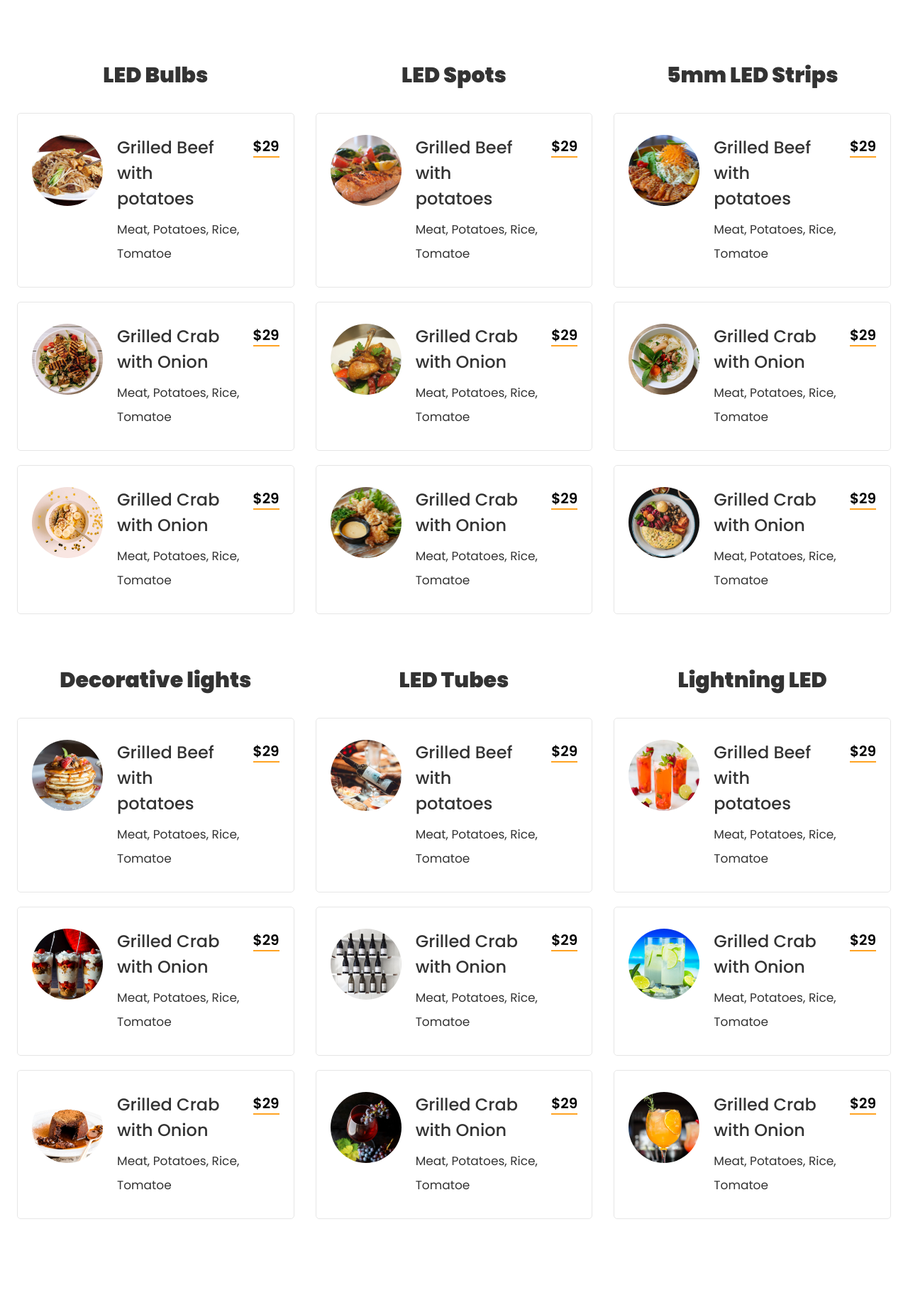
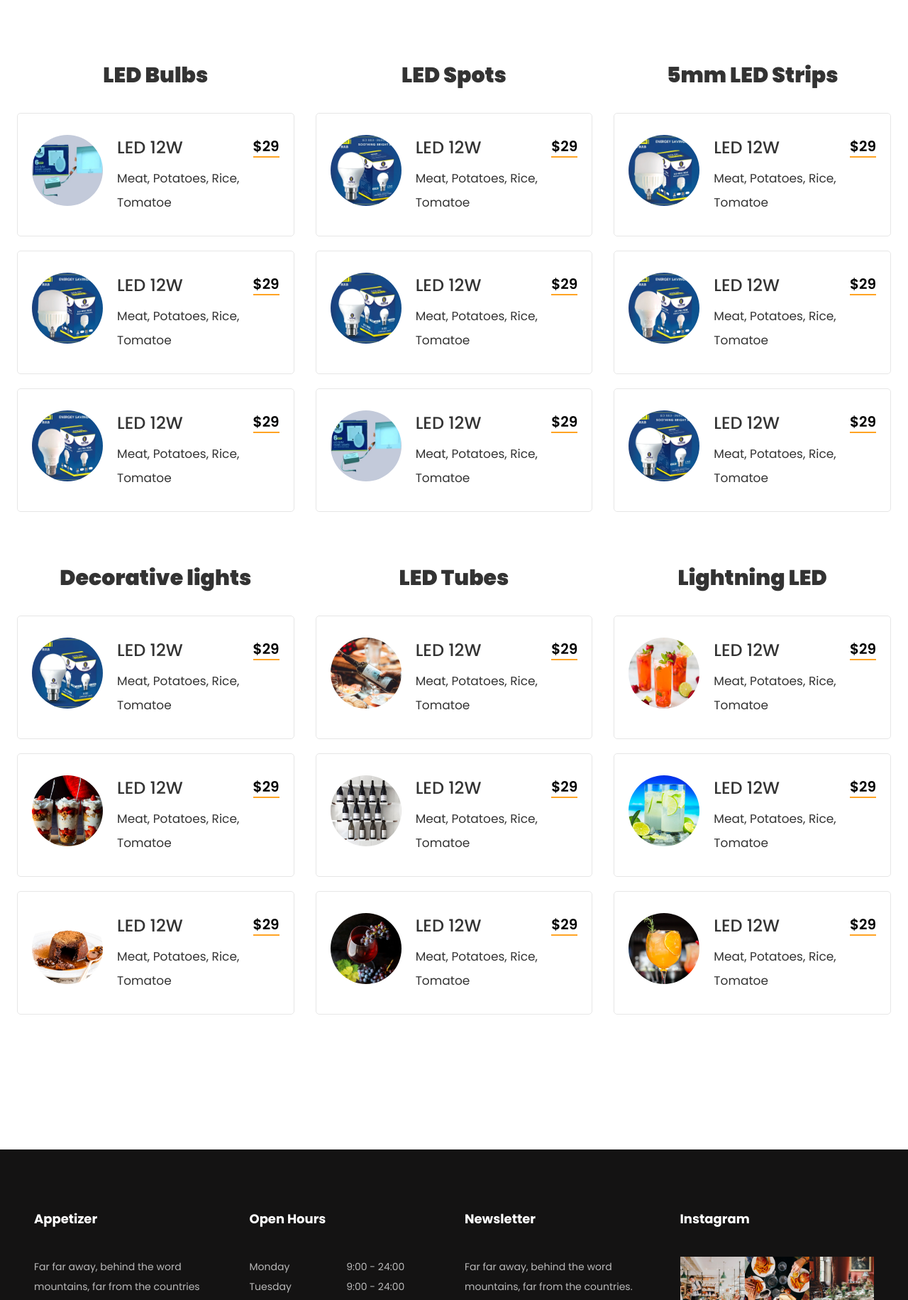
Before and after one commit to pvshameem77/faths, a PHP site: page /products.php in a window 1280 px wide. Shown: the part 590-2421 px from the top of the page at 71% size. Run offline with PHP 8.4, Linux system fonts and the light colour scheme; some libraries are stand-ins or nearby versions; some web fonts are replaced.

Commit message:
added products

```diff
--- a/products.php
+++ b/products.php
@@ -2,13 +2,19 @@
 <html lang="en">
 
 <head>
-    <title>Appetizer </title>
+    <title>FATHS LED LIGHTS </title>
+
     <meta charset="utf-8">
     <meta name="viewport" content="width=device-width, initial-scale=1, shrink-to-fit=no">
 
     <link href="https://fonts.googleapis.com/css?family=Poppins:100,200,300,400,500,600,700,800,900" rel="stylesheet">
     <link href="https://fonts.googleapis.com/css?family=Monoton&display=swap" rel="stylesheet">
     <link href="https://fonts.googleapis.com/css?family=Miss+Fajardose&display=swap" rel="stylesheet">
+
+    <link rel="apple-touch-icon" sizes="180x180" href="images/favicon/apple-touch-icon.png">
+    <link rel="icon" type="image/png" sizes="32x32" href="images/favicon/favicon-32x32.png">
+    <link rel="icon" type="image/png" sizes="16x16" href="images/favicon/favicon-16x16.png">
+    <link rel="manifest" href="/site.webmanifest">
 
     <link rel="stylesheet" href="css/open-iconic-bootstrap.min.css">
     <link rel="stylesheet" href="css/animate.css">
@@ -103,11 +109,11 @@
                         <h3>LED Bulbs</h3>
                     </div>
                     <div class="menus d-flex ftco-animate">
-                        <div class="menu-img img" style="background-image: url(images/breakfast-1.jpg);"></div>
+                        <div class="menu-img img" style="background-image: url(images/products/led.jpg);"></div>
                         <div class="text">
                             <div class="d-flex">
                                 <div class="one-half">
-                                    <h3>Grilled Beef with potatoes</h3>
+                                    <h3>LED 12W</h3>
                                 </div>
                                 <div class="one-forth">
                                     <span class="price">$29</span>
@@ -117,11 +123,11 @@
                         </div>
                     </div>
                     <div class="menus d-flex ftco-animate">
-                        <div class="menu-img img" style="background-image: url(images/breakfast-2.jpg);"></div>
+                        <div class="menu-img img" style="background-image: url(images/products/led2.jpg);"></div>
                         <div class="text">
                             <div class="d-flex">
                                 <div class="one-half">
-                                    <h3>Grilled Crab with Onion</h3>
+                                    <h3>LED 12W</h3>
                                 </div>
                                 <div class="one-forth">
                                     <span class="price">$29</span>
@@ -131,11 +137,11 @@
                         </div>
                     </div>
                     <div class="menus d-flex ftco-animate">
-                        <div class="menu-img img" style="background-image: url(images/breakfast-3.jpg);"></div>
+                        <div class="menu-img img" style="background-image: url(images/products/led3.jpg);"></div>
                         <div class="text">
                             <div class="d-flex">
                                 <div class="one-half">
-                                    <h3>Grilled Crab with Onion</h3>
+                                    <h3>LED 12W</h3>
                                 </div>
                                 <div class="one-forth">
                                     <span class="price">$29</span>
@@ -151,11 +157,11 @@
                         <h3>LED Spots</h3>
                     </div>
                     <div class="menus d-flex ftco-animate">
-                        <div class="menu-img img" style="background-image: url(images/lunch-1.jpg);"></div>
+                        <div class="menu-img img" style="background-image: url(images/products/led4.jpg);"></div>
                         <div class="text">
                             <div class="d-flex">
                                 <div class="one-half">
-                                    <h3>Grilled Beef with potatoes</h3>
+                                    <h3>LED 12W</h3>
                                 </div>
                                 <div class="one-forth">
                                     <span class="price">$29</span>
@@ -165,11 +171,11 @@
                         </div>
                     </div>
                     <div class="menus d-flex ftco-animate">
-                        <div class="menu-img img" style="background-image: url(images/lunch-2.jpg);"></div>
+                        <div class="menu-img img" style="background-image: url(images/products/led5.jpg);"></div>
                         <div class="text">
                             <div class="d-flex">
                                 <div class="one-half">
-                                    <h3>Grilled Crab with Onion</h3>
+                                    <h3>LED 12W</h3>
                                 </div>
                                 <div class="one-forth">
                                     <span class="price">$29</span>
@@ -179,11 +185,11 @@
                         </div>
                     </div>
                     <div class="menus d-flex ftco-animate">
-                        <div class="menu-img img" style="background-image: url(images/lunch-3.jpg);"></div>
+                        <div class="menu-img img" style="background-image: url(images/products/led.jpg);"></div>
                         <div class="text">
                             <div class="d-flex">
                                 <div class="one-half">
-                                    <h3>Grilled Crab with Onion</h3>
+                                    <h3>LED 12W</h3>
                                 </div>
                                 <div class="one-forth">
                                     <span class="price">$29</span>
@@ -199,11 +205,11 @@
                         <h3>5mm LED Strips</h3>
                     </div>
                     <div class="menus d-flex ftco-animate">
-                        <div class="menu-img img" style="background-image: url(images/dinner-1.jpg);"></div>
+                        <div class="menu-img img" style="background-image: url(images/products/led2.jpg);"></div>
                         <div class="text">
                             <div class="d-flex">
                                 <div class="one-half">
-                                    <h3>Grilled Beef with potatoes</h3>
+                                    <h3>LED 12W</h3>
                                 </div>
                                 <div class="one-forth">
                                     <span class="price">$29</span>
@@ -213,11 +219,11 @@
                         </div>
                     </div>
                     <div class="menus d-flex ftco-animate">
-                        <div class="menu-img img" style="background-image: url(images/dinner-2.jpg);"></div>
+                        <div class="menu-img img" style="background-image: url(images/products/led3.jpg);"></div>
                         <div class="text">
                             <div class="d-flex">
                                 <div class="one-half">
-                                    <h3>Grilled Crab with Onion</h3>
+                                    <h3>LED 12W</h3>
                                 </div>
                                 <div class="one-forth">
                                     <span class="price">$29</span>
@@ -227,11 +233,11 @@
                         </div>
                     </div>
                     <div class="menus d-flex ftco-animate">
-                        <div class="menu-img img" style="background-image: url(images/dinner-3.jpg);"></div>
+                        <div class="menu-img img" style="background-image: url(images/products/led4.jpg);"></div>
                         <div class="text">
                             <div class="d-flex">
                                 <div class="one-half">
-                                    <h3>Grilled Crab with Onion</h3>
+                                    <h3>LED 12W</h3>
                                 </div>
                                 <div class="one-forth">
                                     <span class="price">$29</span>
@@ -248,11 +254,11 @@
                         <h3>Decorative lights</h3>
                     </div>
                     <div class="menus d-flex ftco-animate">
-                        <div class="menu-img img" style="background-image: url(images/dessert-1.jpg);"></div>
+                        <div class="menu-img img" style="background-image: url(images/products/led5.jpg);"></div>
                         <div class="text">
                             <div class="d-flex">
                                 <div class="one-half">
-                                    <h3>Grilled Beef with potatoes</h3>
+                                    <h3>LED 12W</h3>
                                 </div>
                                 <div class="one-forth">
                                     <span class="price">$29</span>
@@ -266,7 +272,7 @@
                         <div class="text">
                             <div class="d-flex">
                                 <div class="one-half">
-                                    <h3>Grilled Crab with Onion</h3>
+                                    <h3>LED 12W</h3>
                                 </div>
                                 <div class="one-forth">
                                     <span class="price">$29</span>
@@ -280,7 +286,7 @@
                         <div class="text">
                             <div class="d-flex">
                                 <div class="one-half">
-                                    <h3>Grilled Crab with Onion</h3>
+                                    <h3>LED 12W</h3>
                                 </div>
                                 <div class="one-forth">
                                     <span class="price">$29</span>
@@ -300,7 +306,7 @@
                         <div class="text">
                             <div class="d-flex">
                                 <div class="one-half">
-                                    <h3>Grilled Beef with potatoes</h3>
+                                    <h3>LED 12W</h3>
                                 </div>
                                 <div class="one-forth">
                                     <span class="price">$29</span>
@@ -314,7 +320,7 @@
                         <div class="text">
                             <div class="d-flex">
                                 <div class="one-half">
-                                    <h3>Grilled Crab with Onion</h3>
+                                    <h3>LED 12W</h3>
                                 </div>
                                 <div class="one-forth">
                                     <span class="price">$29</span>
@@ -328,7 +334,7 @@
                         <div class="text">
                             <div class="d-flex">
                                 <div class="one-half">
-                                    <h3>Grilled Crab with Onion</h3>
+                                    <h3>LED 12W</h3>
                                 </div>
                                 <div class="one-forth">
                                     <span class="price">$29</span>
@@ -348,7 +354,7 @@
                         <div class="text">
                             <div class="d-flex">
                                 <div class="one-half">
-                                    <h3>Grilled Beef with potatoes</h3>
+                                    <h3>LED 12W</h3>
                                 </div>
                                 <div class="one-forth">
                                     <span class="price">$29</span>
@@ -362,7 +368,7 @@
                         <div class="text">
                             <div class="d-flex">
                                 <div class="one-half">
-                                    <h3>Grilled Crab with Onion</h3>
+                                    <h3>LED 12W</h3>
                                 </div>
                                 <div class="one-forth">
                                     <span class="price">$29</span>
@@ -376,7 +382,7 @@
                         <div class="text">
                             <div class="d-flex">
                                 <div class="one-half">
-                                    <h3>Grilled Crab with Onion</h3>
+                                    <h3>LED 12W</h3>
                                 </div>
                                 <div class="one-forth">
                                     <span class="price">$29</span>
```
Also changed, not shown: about.php (+6 -1 lines), contact.php (+7 -2 lines), index.php (+13 -8 lines), images/favicon/android-chrome-192x192.png (added), images/favicon/android-chrome-512x512.png (added), images/favicon/apple-touch-icon.png (added), images/favicon/favicon-16x16.png (added), images/favicon/favicon-32x32.png (added), images/favicon/favicon.ico (added), images/products/6w-led-slim-panel-light-500x500.webp (deleted), images/products/led.jpg (added), images/products/led2.jpg (added), images/products/led3.jpg (added), images/products/led4.jpg (added), 5 more files.
